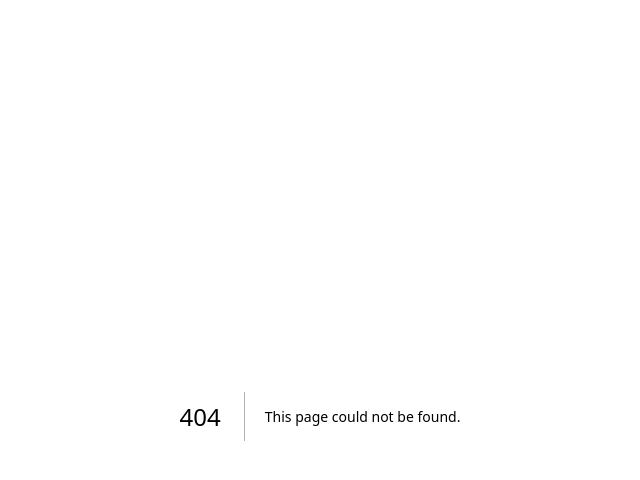
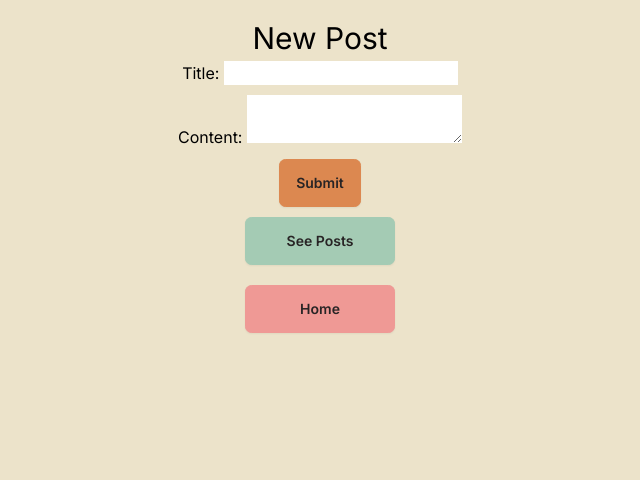
Before and after one commit to japhethbear/RecipeBookThree, a Next.js app: page /posts/new in a window 1280 px wide. Before the commit this address had no page. Shown: the top 480 px of the page, without its empty margins (320-960 px from the left). Built offline with nearby package versions, Linux system fonts and the light colour scheme.

Commit message:
Added DaisyUI Styles, Added Api routes, added Create and Delete Functionality

```diff
--- /dev/null
+++ b/app/api/add-post/route.js
@@ -0,0 +1,20 @@
+import prisma from '@/prisma/prisma';
+import { NextResponse } from 'next/server';
+
+export async function POST(req) {
+  const res = await req.json()
+
+  const { title, content } = res;
+
+  const result = await prisma.post.create({
+    data: {
+        title,
+        content,
+        published: true,
+        author: {create: {name: 'Jay'}}
+    },})
+
+
+  return NextResponse.json({ data: res})
+
+}
--- /dev/null
+++ b/app/api/delete-post/[id]/route.js
@@ -0,0 +1,15 @@
+import prisma from '@/prisma/prisma';
+import { NextResponse } from 'next/server';
+
+export async function DELETE(req, { params }) {
+  const id = params.id;
+
+    const post = await prisma.post.delete({
+        where: {id: parseInt(id)}
+    });
+
+
+
+  return NextResponse.json(post)
+
+}
--- a/app/layout.tsx
+++ b/app/layout.tsx
@@ -15,7 +15,7 @@ export default function RootLayout({
   children: React.ReactNode;
 }>) {
   return (
-    <html lang="en" data-theme="winter">
+    <html lang="en" data-theme="retro">
       <body className={inter.className}>{children}</body>
     </html>
   );
--- a/app/page.tsx
+++ b/app/page.tsx
@@ -1,29 +1,31 @@
 import Link from 'next/link';
-import ProductCard from './users/components/ProductCard/ProductCard';
+import ProductCard from '../components/ProductCard/ProductCard';
+import Post from '../components/Post/Post';
 import prisma from '@/prisma/prisma';
-
-async function getPosts() {
-  const posts = await prisma.post.findMany({
-    where: { published: true},
-    include: {
-      author: {
-        select: {name: true}
-      }
-    }
-  })
-  return posts;
-}
 
 export default async function Home() {
 
-  const posts = await getPosts();
-  console.log({posts});
 
   return (
     <main>
-      <h1>Hello World</h1>
-      <Link href="/users">Users</Link>
-      <ProductCard/>
+      <h1 style={{ display: 'flex', justifyContent: 'center' }}>Next.Js Prisma Postgresql CRUD App</h1>
+      <div style={{ display: 'flex', flexDirection: 'column', margin: '10px 0px', justifyContent: 'flex-start'}}>
+        <button className="btn btn-secondary" style={{margin: '10px 0px', width: '150px', height: '40px'}}>
+          <Link href="/users">View Users</Link>
+        </button>
+        <button className='btn btn-secondary' style={{margin: '10px 0px', width: '150px', height: '40px'}}>
+          <Link href="/users/new">Create New User</Link>
+        </button>
+        <button className='btn btn-secondary' style={{margin: '10px 0px', width: '150px', height: '40px'}}>
+          <Link href="/posts">See Posts</Link>
+        </button>
+        <button className='btn btn-secondary' style={{margin: '10px 0px', width: '150px', height: '40px'}}>
+          <Link href="/posts/new">Create New Post</Link>
+        </button>
+
+
+      </div>
+
     </main>
   );
 }
--- /dev/null
+++ b/app/posts/new/page.tsx
@@ -0,0 +1,76 @@
+'use client'
+
+import React from 'react';
+import { useState } from 'react';
+import Link from 'next/link';
+import { useRouter } from 'next/navigation';
+
+const newPost = () => {
+
+    const [title, setTitle] = useState('');
+    const [content, setContent] = useState('');
+    const router = useRouter();
+
+    async function handleSubmit(event: { preventDefault: () => void; }) {
+      event.preventDefault();
+
+      try {
+        const res = await fetch('/api/add-post', {
+          method: 'POST',
+          headers: {
+            'Content-Type': 'application/json'
+          },
+          body: JSON.stringify({ title, content })
+
+        })
+        router.refresh()
+      }
+        catch (error) {
+          console.error('Error:', error);
+        }
+        setTitle('');
+        setContent('');
+      }
+
+
+    return (
+    <div style={{ display: 'flex', justifyContent: 'center', flexDirection: 'column', alignItems: 'center'}}>
+        <h1 style={{ fontSize: '30px'}}>New Post</h1>
+        <form style={{ display: 'flex', justifyContent: 'center', flexDirection: 'column', alignItems: 'center'}}
+        onSubmit={handleSubmit}>
+            <div style={{ margin: '10px px'}}>
+                <label htmlFor="title">Title: </label>
+                <input
+                type="text"
+                className='textarea-bordered textarea-secondary'
+                id="title"
+                value={title}
+                onChange={(event) => setTitle(event.target.value)}
+                required
+                />
+            </div>
+            <div style={{ margin: '10px 0px'}}>
+                <label htmlFor="content">Content: </label>
+                <textarea
+                className='textarea-bordered textarea-secondary'
+                id="content"
+                value={content}
+                onChange={(event) => setContent(event.target.value)}
+                required
+                />
+            </div>
+            <button className='btn btn-accent'type="submit">Submit</button>
+        </form>
+
+        <button className='btn btn-secondary' style={{margin: '10px 0px', width: '150px', height: '40px'}}>
+          <Link href="/posts">See Posts</Link>
+        </button>
+        <button className='btn btn-primary' style={{margin: '10px 0px', width: '150px', height: '40px'}}>
+          <Link href="/">Home</Link>
+        </button>
+
+    </div>
+  )
+};
+
+export default newPost
--- /dev/null
+++ b/app/posts/page.tsx
@@ -0,0 +1,44 @@
+import React from 'react'
+import prisma from '@/prisma/prisma';
+import Post from '../../components/Post/Post';
+import Link from 'next/link';
+
+
+async function getPosts() {
+    const posts = await prisma.post.findMany({
+      where: { published: true},
+      include: {
+        author: {
+          select: {name: true}
+        }
+      }
+    })
+    return posts;
+  }
+
+export default async function Posts() {
+    const posts = await getPosts();
+
+    return (
+    <div style={{ display: 'flex', flexDirection: 'column'}}>
+        {
+        posts.map((post) => (
+        <Post
+        key={post.id}
+        id={post.id}
+        title={post.title}
+        content={post.content}
+        authorId={post.authorId}
+        authorName={post.author.name}/>
+         ))}
+
+      <button className='btn btn-secondary' style={{margin: '10px 0px', width: '150px', height: '40px'}}>
+          <Link href="/posts/new">Create New Post</Link>
+        </button>
+      <button className='btn btn-primary' style={{margin: '10px 0px', width: '150px', height: '40px'}}>
+        <Link href="/">Home</Link>
+      </button>
+    </div>
+
+  )
+};
--- a/app/users/new/page.tsx
+++ b/app/users/new/page.tsx
@@ -1,9 +1,18 @@
 import React from 'react'
+import Link from 'next/link'
 
 const NewUserPage = () => {
   return (
-    <div>NewUserPage</div>
+    <div>
+      <h1 style={{ fontSize: '30px'}}>Create New User</h1>
+
+    <button className='btn btn-primary' style={{margin: '10px 0px', width: '150px', height: '40px'}}>
+        <Link href="/">Home</Link>
+    </button>
+    </div>
   )
+
+
 }
 
 export default NewUserPage
--- a/app/users/page.tsx
+++ b/app/users/page.tsx
@@ -1,4 +1,5 @@
 import React from 'react'
+import Link from 'next/link'
 
 interface User {
   id: number;
@@ -33,7 +34,13 @@ const UsersPage = async () => {
 
       </tbody>
     </table>
+
+    <button className='btn btn-primary' style={{margin: '10px 0px', width: '150px', height: '40px'}}>
+      <Link href="/">Home</Link>
+    </button>
     </>
+
+
   )
 }
 
--- /dev/null
+++ b/components/Post/DeletePostButton.tsx
@@ -0,0 +1,24 @@
+'use client'
+import { useRouter } from 'next/navigation';
+
+export default function DeletePostButton({postId}) {
+    const router = useRouter();
+
+    async function handleClick() {
+        try {
+            await fetch(`/api/delete-post/${postId}`, {
+                method: 'DELETE',
+            })
+            router.refresh()
+        } catch(e) {
+            console.error('Error:', e);
+        }
+    }
+
+  return (
+    <button className='btn btn-error' style={{margin: '10px 0px', width: '100px', height: '40px'}}
+    onClick={handleClick}>
+        Delete Post
+    </button>
+  )
+}
--- /dev/null
+++ b/components/Post/Post.tsx
@@ -0,0 +1,23 @@
+import React from 'react';
+import DeletePostButton from './DeletePostButton';
+
+interface PostProps {
+  id: number;
+  title: string;
+  content: string | null;
+  authorId: number;
+  authorName: string;
+}
+
+const Post: React.FC<PostProps> = ({ id, title, content, authorId, authorName }) => {
+  return (
+    <div style={{ border: '1px solid black', padding: '15px', margin: '10px 0px', display: 'flex', flexDirection: 'column' }}>
+      <h3>Author: {authorName}</h3>
+      <h4>{title}</h4>
+      <p style={{ flex: '1 0 auto' }}>{content}</p>
+      <DeletePostButton postId={id} />
+    </div>
+  );
+};
+
+export default Post;
```
Also changed, not shown: components/ProductCard/AddToCart.tsx (renamed from app/users/components/ProductCard/AddToCart.tsx), components/ProductCard/ProductCard.tsx (renamed from app/users/components/ProductCard/ProductCard.tsx).
